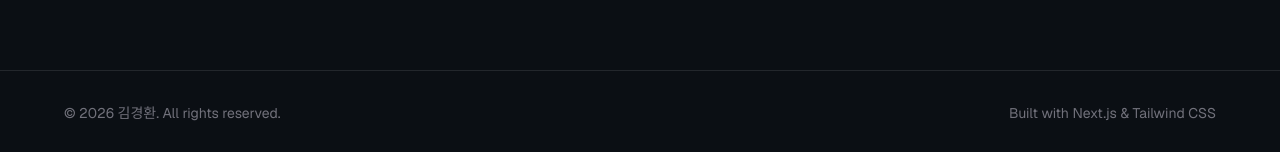
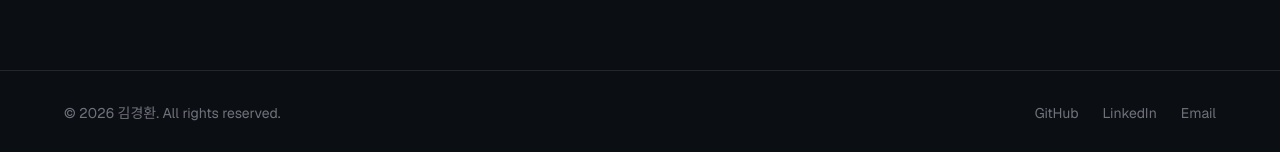
Before and after one commit to whdhrdus07-beep/portfolio, a Next.js app: page / in a window 1280 px wide. Shown: the part 3387-3539 px from the top of the page. Built offline with nearby package versions, Linux system fonts and the light colour scheme.

Commit message:
feat: add scroll-to-top button and social links in footer
- Footer becomes client component with scroll state tracking
- Scroll-to-top button appears after 400px scroll, smooth scroll
- Add GitHub, LinkedIn, Email links footer navigation
- Button uses CSS token colors and border-hover state

```diff
--- a/src/components/Footer.tsx
+++ b/src/components/Footer.tsx
@@ -1,16 +1,72 @@
+"use client";
+
+import { useState, useEffect } from "react";
 import { siteConfig } from "@/data/portfolio";
 
 export default function Footer() {
+  const [showTop, setShowTop] = useState(false);
   const year = new Date().getFullYear();
 
+  useEffect(() => {
+    const onScroll = () => setShowTop(window.scrollY > 400);
+    window.addEventListener("scroll", onScroll, { passive: true });
+    return () => window.removeEventListener("scroll", onScroll);
+  }, []);
+
   return (
-    <footer className="border-t border-white/10 px-6 py-8">
+    <footer className="relative border-t border-border px-6 py-8">
       <div className="mx-auto flex max-w-6xl flex-col items-center justify-between gap-4 text-sm text-zinc-500 sm:flex-row">
         <p>
-          © {year} {siteConfig.name}. All rights reserved.
+          &copy; {year} {siteConfig.name}. All rights reserved.
         </p>
-        <p>Built with Next.js & Tailwind CSS</p>
+        <div className="flex items-center gap-6">
+          <a
+            href={siteConfig.github}
+            target="_blank"
+            rel="noopener noreferrer"
+            className="transition-colors hover:text-zinc-300"
+          >
+            GitHub
+          </a>
+          <a
+            href={siteConfig.linkedin}
+            target="_blank"
+            rel="noopener noreferrer"
+            className="transition-colors hover:text-zinc-300"
+          >
+            LinkedIn
+          </a>
+          <a
+            href={`mailto:${siteConfig.email}`}
+            className="transition-colors hover:text-zinc-300"
+          >
+            Email
+          </a>
+        </div>
       </div>
+
+      {showTop && (
+        <button
+          type="button"
+          onClick={() => window.scrollTo({ top: 0, behavior: "smooth" })}
+          aria-label="페이지 상단으로 이동"
+          className="absolute -top-5 right-6 flex h-10 w-10 items-center justify-center rounded-full border border-border bg-surface text-zinc-400 shadow-lg transition-all hover:border-border-hover hover:text-white"
+        >
+          <svg
+            className="h-4 w-4"
+            fill="none"
+            viewBox="0 0 24 24"
+            strokeWidth={2}
+            stroke="currentColor"
+          >
+            <path
+              strokeLinecap="round"
+              strokeLinejoin="round"
+              d="M4.5 15.75l7.5-7.5 7.5 7.5"
+            />
+          </svg>
+        </button>
+      )}
     </footer>
   );
 }
```
